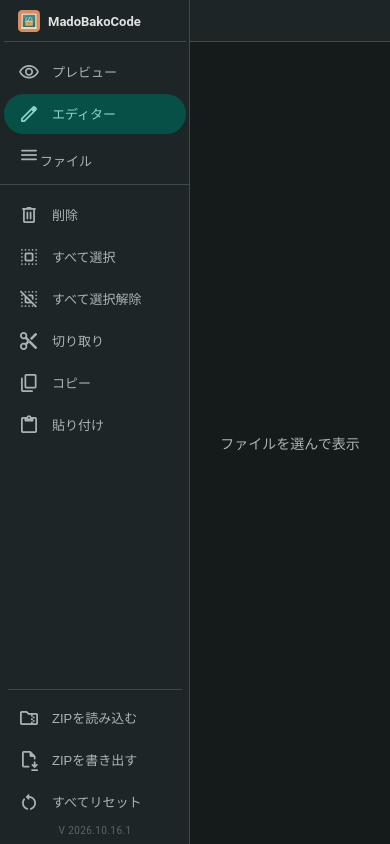
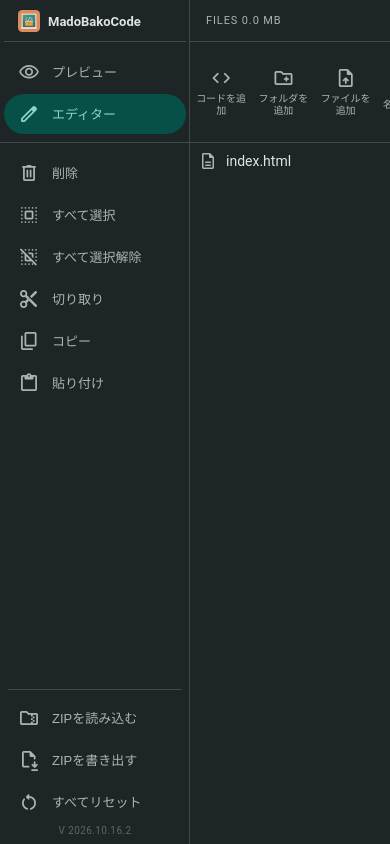
Before and after one commit to DTT-JP/madobakocode, a website built with Vite: page index.html in a window 390 px wide. Built offline with nearby package versions, Linux system fonts and the light colour scheme.

Commit message:
v 2026.10.16.2

```diff
--- a/src/main.ts
+++ b/src/main.ts
@@ -12,7 +12,7 @@ import './style.css'
 type F = { path: string; dir?: boolean; data?: string | Blob }
 const TEXT = new Set('html htm css js mjs json svg txt md csv tsv xml'.split(' '))
 const CODE_EXT = 'html htm css js mjs wasm json csv tsv txt md xml'.split(' ')
-const VERSION = '2026.10.16.1'
+const VERSION = '2026.10.16.2'
 const ICON = { code: 'description', file: 'insert_drive_file', dir: 'folder' } as const
 const MT: Record<string, string> = { png: 'image/png', jpg: 'image/jpeg', jpeg: 'image/jpeg', gif: 'image/gif', webp: 'image/webp', avif: 'image/avif', svg: 'image/svg+xml', wasm: 'application/wasm', mp3: 'audio/mpeg', wav: 'audio/wav', ogg: 'audio/ogg', m4a: 'audio/mp4', mp4: 'video/mp4', webm: 'video/webm', mov: 'video/quicktime' }
 const SEED = `<!DOCTYPE html>
@@ -63,7 +63,7 @@ const mkdirs = async (p: string): Promise<void> => { const d = parent(p); if (!d
 const kind = (p: string): 'code' | 'file' | 'dir' => { const f = files.get(p); return f?.dir ? 'dir' : typeof f?.data === 'string' ? 'code' : 'file' }
 
 // ---------- state ----------
-let mode: 'edit' | 'pv' = 'edit', cur = '', last = '', previewPath = 'index.html', fs = false, barHidden = false, drawer = false, consoleBeforeFullscreen = false
+let mode: 'edit' | 'pv' = 'edit', cur = '', last = '', previewPath = 'index.html', fs = false, drawer = false, consoleBeforeFullscreen = false
 let open = new Set<string>(), sel = new Set<string>()
 let focus: 'tree' | 'editor' = 'tree'
 let clip: { p: string[]; cut: boolean } | null = null
@@ -79,7 +79,7 @@ ${[['rl', 'refresh', '再読み込み'], ['co', 'terminal', 'コンソール'],
 <div id="nav-foot"><hr>${B('imp', 'folder_zip', '', 'ZIPを読み込む') + B('exp', 'file_save', '', 'ZIPを書き出す') + B('rst', 'restart_alt', '', 'すべてリセット')}<div id="ver">V ${VERSION}</div></div></nav>
 <aside id="side"><div id="hd">FILES <span id="use"></span></div><div id="tb">${TB('add', 'code', 'コードを追加') + TB('dir', 'create_new_folder', 'フォルダを追加') + TB('up', 'upload_file', 'ファイルを追加') + TB('ren', 'drive_file_rename_outline', '名前を変更')}</div><div id="tree-area"><div id="tree" data-p="" data-d="1"></div><div id="tree-scrollbar"><div id="tree-thumb"></div></div></div></aside>
 <main><div id="filebar"><span id="file-path"></span><span id="file-size"></span></div><div id="empty-guide">ファイルを選んで表示</div><div id="ed"></div><div id="bin"></div><div id="pv"><div id="previewbar"><button data-a="rl" id="pb-rl" title="再読み込み" aria-label="再読み込み"><span class="material-symbols-rounded">refresh</span></button><span class="material-symbols-rounded">route</span><input id="preview-path" value="/index.html" aria-label="プレビューするファイルのパス"><button data-a="pgo" aria-label="このパスをプレビュー"><span class="material-symbols-rounded">arrow_forward</span></button><button data-a="fs" id="pb-fs" title="全画面" aria-label="全画面"><span class="material-symbols-rounded" id="pb-fs-ic">fullscreen</span></button></div><iframe id="ifr" sandbox="allow-scripts allow-same-origin allow-forms allow-modals allow-popups allow-downloads allow-pointer-lock" allow="autoplay; fullscreen; clipboard-write"></iframe>
-<div id="con" hidden><div id="ch">CONSOLE<span id="cc"></span><button data-a="cclr">Clear</button><button data-a="co" aria-label="コンソールを閉じる"><span class="material-symbols-rounded">expand_more</span></button></div><div id="cl"></div><input id="ci" placeholder="> JavaScript" autocapitalize="off" autocorrect="off"></div></div><div id="edge"></div></main>
+<div id="con" hidden><div id="ch">CONSOLE<span id="cc"></span><button data-a="cclr">Clear</button><button data-a="co" aria-label="コンソールを閉じる"><span class="material-symbols-rounded">expand_more</span></button></div><div id="cl"></div><input id="ci" placeholder="> JavaScript" autocapitalize="off" autocorrect="off"></div></div></main>
 <div id="ghost" hidden></div><div id="drop-line" hidden></div>
 <input type="file" id="upl" multiple hidden><input type="file" id="zin" accept=".zip,application/zip" hidden>
 <dialog id="dlg"><form method="dialog"><h2 id="dlg-title"></h2><p id="dlg-message"></p><input id="dlg-input" autocomplete="off"><div class="acts"><button value="cancel" id="dlg-cancel">キャンセル</button><button value="ok" id="dlg-ok">OK</button></div></form></dialog>
@@ -90,7 +90,7 @@ ${[['rl', 'refresh', '再読み込み'], ['co', 'terminal', 'コンソール'],
 const tree = $('#tree'), ed = $('#ed'), bin = $('#bin'), ifr = $('#ifr') as HTMLIFrameElement, con = $('#con'), cl = $('#cl')
 const filePathEl = $('#file-path'), fileSizeEl = $('#file-size'), previewPathEl = $('#preview-path') as HTMLInputElement
 const emptyGuide = $('#empty-guide'), navScroll = $('#nav-scroll'), navBar = $('#nav-scrollbar'), navThumb = $('#nav-thumb'), treeArea = $('#tree-area'), treeThumb = $('#tree-thumb'), treeBar = $('#tree-scrollbar')
-const ghost = $('#ghost'), dropLine = $('#drop-line'), ccEl = $('#cc'), edge = $('#edge'), pbar = $('#previewbar'), tbar = $('#tb')
+const ghost = $('#ghost'), dropLine = $('#drop-line'), ccEl = $('#cc'), tbar = $('#tb')
 const ci = $('#ci') as HTMLInputElement, upl = $('#upl') as HTMLInputElement, zin = $('#zin') as HTMLInputElement
 const dlg = $('#dlg') as HTMLDialogElement, dlgTitle = $('#dlg-title'), dlgMessage = $('#dlg-message'), dlgInput = $('#dlg-input') as HTMLInputElement
 function dialog(message: string, title = '確認', input = false, value = ''): Promise<string | null> {
@@ -185,7 +185,7 @@ function useSize() {
   $('#use').textContent = (n / 1048576).toFixed(1) + ' MB'
 }
 function render() {
-  document.body.className = (mode === 'pv' ? 'm-pv' : 'm-edit') + (fs ? ' fs' : '') + (fs && barHidden ? ' bar-hide' : '') + (drawer ? ' dr' : '')
+  document.body.className = (mode === 'pv' ? 'm-pv' : 'm-edit') + (fs ? ' fs' : '') + (drawer ? ' dr' : '')
   $('#pb-fs-ic').textContent = fs ? 'fullscreen_exit' : 'fullscreen'
   $('#pb-fs').title = fs ? '全画面を終了' : '全画面'; $('#pb-fs').setAttribute('aria-label', fs ? '全画面を終了' : '全画面')
   document.querySelectorAll('[data-a=pv]').forEach((b) => b.classList.toggle('on', mode === 'pv'))
@@ -435,19 +435,6 @@ async function setMode(m: 'edit' | 'pv') {
   if (m === 'pv') { await navigator.serviceWorker.ready; reload() }
 }
 
-// ---------- 全画面: 上のバーを上へ動かすと隠れ、上端から下へ引くと出る ----------
-function gesture(el: HTMLElement, hide: boolean) {
-  let g: { y: number } | null = null
-  el.addEventListener('pointerdown', (e) => { if (!fs || (e.target as HTMLElement).closest('input,button')) return; g = { y: e.clientY }; el.setPointerCapture(e.pointerId) })
-  el.addEventListener('pointermove', (e) => {
-    if (!g) return
-    const dy = e.clientY - g.y
-    if (hide ? dy < -24 : dy > 24) { g = null; barHidden = hide; render() }
-  })
-  for (const t of ['pointerup', 'pointercancel']) el.addEventListener(t, () => (g = null))
-}
-gesture(pbar, true); gesture(edge, false)
-
 // ---------- コードを追加 ----------
 const cdlg = $('#cdlg') as HTMLDialogElement, cName = $('#c-name') as HTMLInputElement
 function codeDialog(): Promise<{ name: string; seed: boolean } | null> {
@@ -517,7 +504,7 @@ const A: Record<string, () => any> = {
   rl: reload,
   co: () => { con.hidden = !con.hidden; $('[data-a=co]').classList.remove('bad') }, pgo: goPreview,
   cclr: clearConsole,
-  fs: () => { if (!fs) { consoleBeforeFullscreen = !con.hidden; con.hidden = true; barHidden = false } else con.hidden = !consoleBeforeFullscreen; fs = !fs; render() },
+  fs: () => { if (!fs) { consoleBeforeFullscreen = !con.hidden; con.hidden = true } else con.hidden = !consoleBeforeFullscreen; fs = !fs; render() },
   imp: () => zin.click(),
   exp: async () => {
     flush(); const zip = new JSZip()
--- a/src/style.css
+++ b/src/style.css
@@ -1,8 +1,8 @@
 *:where(:not(dialog)){box-sizing:border-box}
 :root{color-scheme:dark;--md-bg:#151a1b;--md-surface:#1e2526;--md-high:#293233;--md-on:#e0e3e3;--md-muted:#aab4b4;--md-primary:#8bd5c7;--md-primary-container:#075047;--md-outline:#3f4a49;--md-error:#ffb4ab}
-html,body{margin:0;height:100%;overflow:hidden;background:var(--md-bg);color:var(--md-on);font:14px "Roboto","Segoe UI",sans-serif;-webkit-tap-highlight-color:transparent;overscroll-behavior:none}
+html,body{margin:0;height:100%;overflow-x:auto;overflow-y:hidden;background:var(--md-bg);color:var(--md-on);font:14px "Roboto","Segoe UI",sans-serif;-webkit-tap-highlight-color:transparent;overscroll-behavior:none}
 [hidden]{display:none!important}
-#app{display:grid;grid-template-columns:190px auto 1fr;height:100%;min-height:0;padding:env(safe-area-inset-top) env(safe-area-inset-right) env(safe-area-inset-bottom) env(safe-area-inset-left)}
+#app{display:grid;grid-template-columns:190px auto 1fr;height:100%;min-height:0;min-width:880px;padding:env(safe-area-inset-top) env(safe-area-inset-right) env(safe-area-inset-bottom) env(safe-area-inset-left)}
 nav{background:var(--md-surface);display:grid;grid-template-rows:auto auto minmax(0,1fr) auto;padding:0 4px;overflow:hidden;border-right:1px solid var(--md-outline)}
 nav button{width:182px;height:40px;margin:2px 0;background:none;border:0;border-radius:20px;color:var(--md-muted);font-size:13px;position:relative;cursor:pointer;display:flex;align-items:center;justify-content:flex-start;gap:12px;padding:0 14px;text-align:left}
 nav button:active,nav button.on{background:var(--md-primary-container);color:var(--md-primary)}
@@ -82,14 +82,5 @@ main{min-width:0;min-height:0;position:relative;display:flex;flex-direction:colu
 dialog{border:0;border-radius:28px;background:var(--md-high);color:var(--md-on);padding:24px;min-width:min(360px,calc(100vw - 32px));box-shadow:0 8px 32px #0008}dialog::backdrop{background:#0008}dialog h2{font-size:24px;font-weight:400;margin:0 0 12px}dialog p{color:var(--md-muted);line-height:1.5;margin:0 0 18px;white-space:pre-line}dialog input{width:100%;border:1px solid var(--md-outline);border-radius:4px;background:var(--md-bg);color:var(--md-on);padding:12px;outline:0;margin-bottom:20px}dialog input:focus{border-color:var(--md-primary)}dialog .acts{display:flex;justify-content:flex-end;gap:8px}dialog button{border:0;border-radius:20px;padding:10px 18px;background:var(--md-primary);color:#00201b;font-weight:600;cursor:pointer}dialog #dlg-cancel,dialog #c-cancel{background:transparent;color:var(--md-primary)}
 dialog label{display:flex;align-items:center;margin:0 0 12px;cursor:pointer}dialog input[type=radio]{width:auto;margin:0 10px 0 0;accent-color:var(--md-primary)}
 #c-quick{display:flex;gap:8px;margin:0 0 20px}#c-quick button{flex:1;background:var(--md-primary-container);color:var(--md-primary)}
-.fs #ic{display:none}.fs #app{grid-template-columns:1fr}
-#edge{display:none}
-.fs #previewbar{position:absolute;top:0;left:0;right:0;z-index:6;touch-action:none;transition:transform .22s ease}
-.fs.bar-hide #previewbar{transform:translateY(-100%)}
-.fs.bar-hide #edge{display:block;position:absolute;top:0;left:0;right:0;height:18px;z-index:7;touch-action:none}
-@media(max-width:767px){
-  .m-edit .nw{display:block}
-  aside{position:fixed;left:calc(190px + env(safe-area-inset-left));top:env(safe-area-inset-top);bottom:env(safe-area-inset-bottom);z-index:5;transform:translateX(calc(-100% - 190px - env(safe-area-inset-left)));visibility:hidden;transition:transform .2s,visibility 0s .2s;width:min(280px,80vw)}
-  .dr aside{transform:none;visibility:visible;transition:transform .2s}
-  #app{grid-template-columns:190px 1fr}
-}
+.fs #ic{display:none}.fs #app{grid-template-columns:1fr;min-width:0}
+.m-pv:not(.fs) #pb-rl,.m-pv:not(.fs) #pb-fs{display:none}
```
Also changed, not shown: dist/assets/index-B1UcQyOQ.css (deleted), dist/assets/index-BvRcnmrT.js (added), dist/assets/index-CNoIGnW0.js (deleted), dist/assets/index-DeHyauJT.css (added), dist/index.html.
